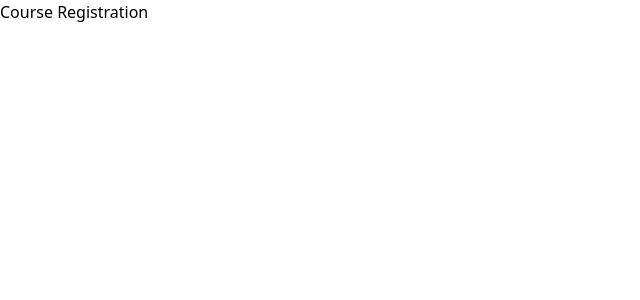
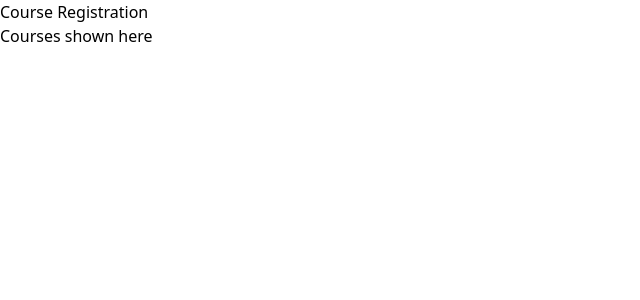
Before and after one commit to rintia/course-registration, a React (Vite) app: page / in a window 1280 px wide. Shown: the top 300 px of the page, without its empty margins (0-640 px from the left). Built offline with nearby package versions, Linux system fonts and the light colour scheme.

Commit message:
Courses component created

```diff
--- a/src/App.jsx
+++ b/src/App.jsx
@@ -1,5 +1,6 @@
 
 import './App.css'
+import Courses from './Components/Courses/Courses'
 
 function App() {
 
@@ -7,6 +8,7 @@ function App() {
   return (
     <>
       <h1 className='font-bold text-4xl text-center my-8'>Course Registration</h1>
+      <Courses></Courses>
     </>
   )
 }
--- /dev/null
+++ b/src/Components/Courses/Courses.jsx
@@ -0,0 +1,9 @@
+const Courses = () => {
+    return (
+        <div>
+            <h1>Courses shown here</h1>
+        </div>
+    );
+};
+
+export default Courses;
```
